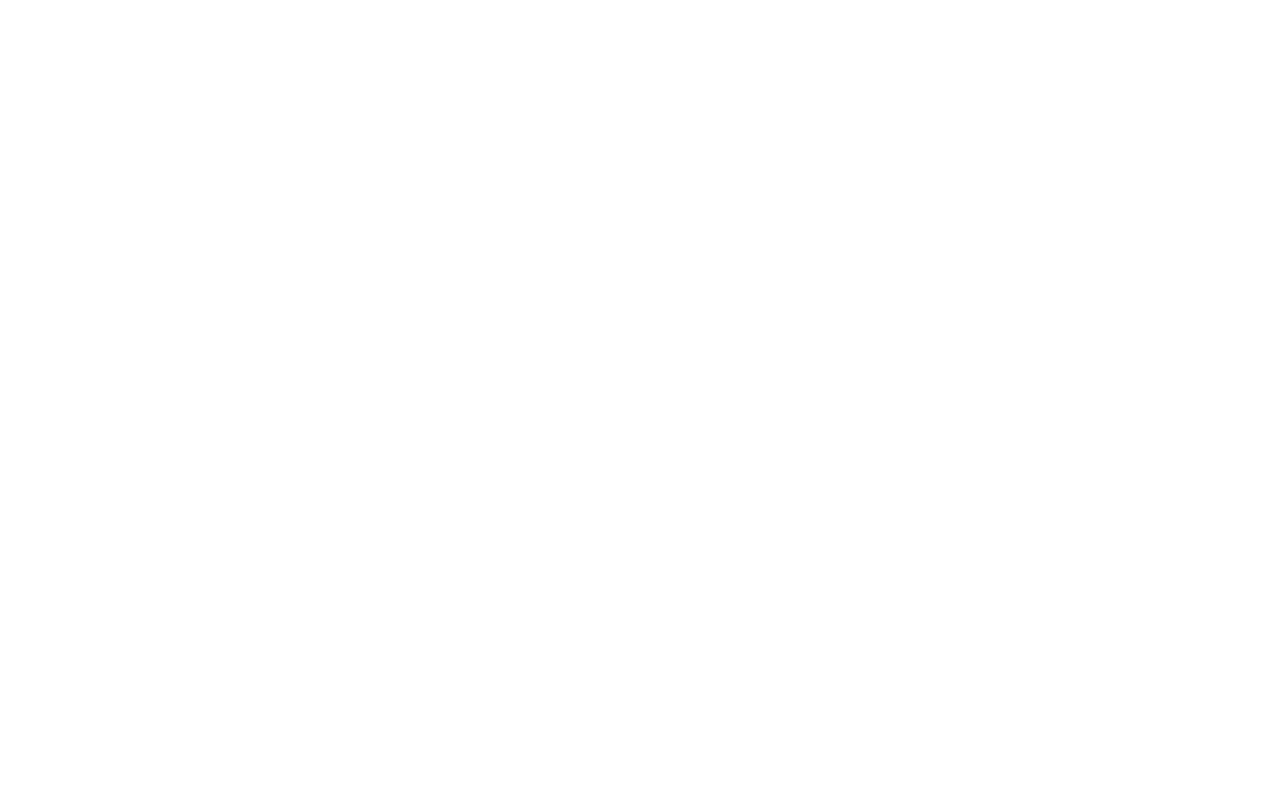
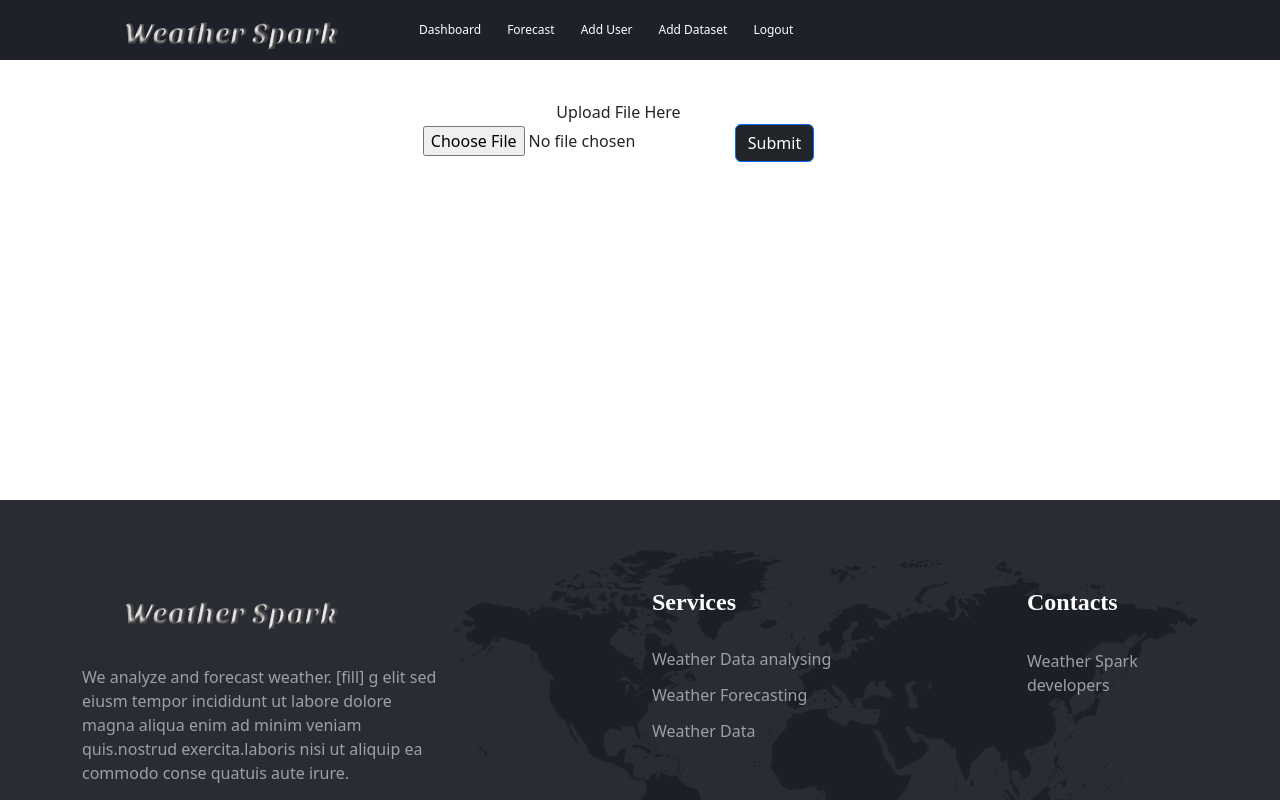
Before and after one commit to PrasadDSandaruwan/weather-app, a React (Create React App) app: page /upload-dataset in a window 1280 px wide. Before the commit this address had no page. Shown: the top 800 px of the page. Built offline with nearby package versions, Linux system fonts and the light colour scheme; sample sign-in values are in the browser's storage; what chartjs-plugin-zoom would draw is missing.

Commit message:
sign in and add user

```diff
--- a/src/AppRoutes.jsx
+++ b/src/AppRoutes.jsx
@@ -5,50 +5,29 @@ import SignUp from "./components/common/signup";
 import Home from "./components/pages/Home";
 import Dashboard from "./components/dashboard/dashboard";
 import Forecast from "./components/forecast/forecast";
-
-// import HomeNavbar from "./components/navbar/HomeNavbar";
-// import RoutesMap from "./components/common/RoutesMap";
-// import Admin from "./layouts/Admin";
-// import Auth from "./layouts/Auth";
-// import User from "./layouts/User";
-
-// const RoutesMap = ({ component: Component, layout: Layout, ...rest }) => {
-//   <Route
-//     {...rest}
-//     render={(props) => {
-//       <Layout>
-//         <Component {...props}></Component>
-//       </Layout>;
-//     }}
-//   ></Route>;
-// };
+import ProtectedRoute from "./components/common/pretectedRoute";
+import Logout from "./components/common/logout";
+import UploadCSV from "./components/common/uploadCSV";
 
 export class AppRoutes extends Component {
   render() {
     return (
       <BrowserRouter>
         <Routes>
-          {/* <Route
-            path="/admin"
-            render={(props) => {
-              <Admin>
-                <Login {...props}></Login>
-              </Admin>;
-            }}
-          ></Route> */}
-          {/* <Route path="/admin" render={(props) => <Admin {...props}></Admin>} /> */}
-          {/* <Route path="/admin" element={<Admin />} /> */}
-          {/* <Route path="/auth" element={<Auth />} /> */}
-          {/* <Route path="/" element={<User />} /> */}
-          {/* <Navigate to="/" /> */}
-          {/* <Admin></Admin> */}
-          {/* <Route path="/auth" render={(props) => <Auth {...props}></Auth>} />
-          <Route path="/" render={(props) => <User {...props} />} /> */}
-          <Route path="/register" element={<SignUp />} />
+          <Route
+            path="/add-user"
+            element={
+              <ProtectedRoute>
+                <SignUp />
+              </ProtectedRoute>
+            }
+          />
           <Route path="/auth" element={<Login />} />
+          <Route path="/upload-dataset" element={<UploadCSV />} />
           <Route path="/" element={<Home></Home>}></Route>
           <Route path="/dashboard" element={<Dashboard />} />
           <Route path="/forecast" element={<Forecast />} />
+          <Route path="/logout" element={<Logout />} />
         </Routes>
       </BrowserRouter>
     );
--- /dev/null
+++ b/src/components/common/logout.jsx
@@ -0,0 +1,13 @@
+import React from "react";
+import { useLocation, Navigate } from "react-router-dom";
+import authService from "../../service/authService";
+
+function Logout() {
+  let location = useLocation();
+
+  authService.logout();
+
+  return <Navigate to="/" state={{ from: location }} />;
+}
+
+export default Logout;
--- /dev/null
+++ b/src/components/common/pretectedRoute.jsx
@@ -0,0 +1,40 @@
+import React from "react";
+import { redirect, Route, useLocation, Navigate } from "react-router-dom";
+import Auth from "../../service/authService";
+
+// const ProtectedRoute = ({ path, component: Component, render, ...rest }) => {
+//   return (
+//     <Route
+//       exact
+//       path={path}
+//       {...rest}
+//       render={(props) => {
+//         if (!Auth.getCurrentUser()) {
+//             return redirect()
+//         }
+
+//         //   return (
+//         //     <Navigate
+//         //       to={{
+//         //         pathname: "/auth",
+//         //         state: { from: props.location },
+//         //       }}
+//         //     />
+//         //   );
+//         return Component ? <Component {...props} /> : render(props);
+//       }}
+//     />
+//   );
+// };
+
+function ProtectedRoute({ children }) {
+  let location = useLocation();
+
+  if (!Auth.getCurrentUser()) {
+    return <Navigate to="/" state={{ from: location }} />;
+  }
+
+  return children;
+}
+
+export default ProtectedRoute;
--- a/src/components/common/signup.jsx
+++ b/src/components/common/signup.jsx
@@ -20,8 +20,13 @@ const SignUp = (props) => {
       email: inputs.email,
       password: inputs.password,
     };
+    try {
+      const response = addUser(data);
+    } catch (error) {
+      // TODO
+    }
 
-    const response = addUser();
+    // console.log(response);
   };
 
   return (
--- /dev/null
+++ b/src/components/common/uploadCSV.jsx
@@ -0,0 +1,51 @@
+import React from "react";
+import Admin from "../../layouts/Admin";
+import { uploadCSVFile } from "../../service/forecastService";
+
+import "./CSS/analyse.css";
+
+const UploadCSV = () => {
+  const [selectedFile, setSelectedFile] = React.useState(null);
+  const handleFileSelect = (event) => {
+    setSelectedFile(event.target.files[0]);
+  };
+
+  const handleSubmit = async (event) => {
+    event.preventDefault();
+    const formData = new FormData();
+
+    // console.log(event.target.files);
+    formData.append("file", selectedFile);
+    uploadCSVFile(formData);
+  };
+
+  return (
+    <Admin>
+      {/* <div className="vh-100 d-flex justify-content-center align-items-center"> */}
+      <div
+        className="container text-center "
+        style={{
+          minHeight: "500px",
+          paddingTop: "100px",
+          paddingRight: "55px",
+        }}
+      >
+        <div>Upload File Here</div>
+        <form className="w-100">
+          <input type="file" name="file" onChange={handleFileSelect}></input>
+          <button
+            type="submit"
+            className="btn btn-primary bg-dark"
+            onClick={handleSubmit}
+          >
+            Submit
+          </button>
+        </form>
+      </div>
+      {/* <div style={{ height: "500px" }}></div> */}
+      {/* </div> */}
+    </Admin>
+  );
+};
+
+export default UploadCSV;
--- a/src/components/navbar/AdminNavbar.jsx
+++ b/src/components/navbar/AdminNavbar.jsx
@@ -3,6 +3,7 @@ import { NavLink } from "react-router-dom";
 import LoggedIn from "../common/loggedIn";
 import Logo from "../common/SVG/footerLogo";
 import "./css/HomeNavbar.css";
+import authService from "../../service/authService";
 
 const AdminNavbar = (props) => {
   const navClass = "navbar navbar-expand-lg navbar-light ";
@@ -20,23 +21,49 @@ const AdminNavbar = (props) => {
               <div class="collapse navbar-collapse col-6" id="navbarNav">
                 <ul class="navbar-nav">
                   <li class="nav-item nav-link">
-                    <NavLink class="nav-link" to="#">
+                    <NavLink class="nav-link" to="/dashboard">
                       <span className="text-white">Dashboard</span>
                     </NavLink>
                   </li>
                   <li class="nav-item nav-link">
+                    <NavLink class="nav-link" to="/forecast">
+                      <span className="text-white">Forecast</span>
+                    </NavLink>
+                  </li>
+                  {authService.getCurrentUser() && (
+                    <>
+                      <li class="nav-item nav-link">
+                        <NavLink class="nav-link" to="/add-user">
+                          <span className="text-white">Add User</span>
+                        </NavLink>
+                      </li>
+                      <li class="nav-item nav-link">
+                        <NavLink class="nav-link" to="/">
+                          <span className="text-white">Add Dataset</span>
+                        </NavLink>
+                      </li>
+                      <li class="nav-item nav-link">
+                        <NavLink class="nav-link" to="/logout">
+                          <span className="text-white">Logout</span>
+                        </NavLink>
+                      </li>
+                      {/* <li class="nav-item nav-link">
                     <NavLink class="nav-link" to="#">
                       <span className="text-white">Forecast</span>
                     </NavLink>
-                  </li>
+                  </li> */}
+                    </>
+                  )}
                 </ul>
               </div>
-              <div className="col-2 text-center m-auto align-items-center justify-content-center">
+              {/* <div className="col-2 text-center m-auto align-items-center justify-content-center">
                 <LoggedIn></LoggedIn>
-              </div>
+              </div> */}
             </div>
           </div>
         </nav>
+        {/* {authService.getCurrentUser() && (
+          <>
             <hr className=" text-white p-0 m-0" />
             <div className={navClass + " admin-nav"}>
               <div className="container">
@@ -56,6 +83,8 @@ const AdminNavbar = (props) => {
                 </div>
               </div>
             </div>
+          </>
+        )} */}
       </div>
     </React.Fragment>
   );
--- a/src/components/navbar/HomeNavbar.jsx
+++ b/src/components/navbar/HomeNavbar.jsx
@@ -3,12 +3,13 @@ import { NavLink } from "react-router-dom";
 import Logo from "../common/SVG/footerLogo";
 import "./css/HomeNavbar.css";
 import { Typewriter } from "react-simple-typewriter";
+import authService from "../../service/authService";
 
 const HomeNavbar = (props) => {
   const [colorChange, setColorchange] = useState(false);
   const changeNavbarColor = () => {
     // const height = window.height;
-    if (window.scrollY >= 570) {
+    if (window.scrollY >= 500) {
       setColorchange(true);
     } else {
       setColorchange(false);
@@ -33,15 +34,45 @@ const HomeNavbar = (props) => {
           <div class="collapse navbar-collapse" id="navbarNav">
             <ul class="navbar-nav">
               <li class="nav-item nav-link">
-                <NavLink class="nav-link" to="#">
+                <NavLink class="nav-link" to="/dashboard">
                   <span className="text-white">Dashboard</span>
                 </NavLink>
               </li>
               <li class="nav-item nav-link">
-                <NavLink class="nav-link" to="#">
+                <NavLink class="nav-link" to="/forecast">
                   <span className="text-white">Forecast</span>
                 </NavLink>
               </li>
+
+              {authService.getCurrentUser() && (
+                <>
+                  <li class="nav-item nav-link">
+                    <NavLink class="nav-link" to="/add-user">
+                      <span className="text-white">Add User</span>
+                    </NavLink>
+                  </li>
+                  <li class="nav-item nav-link">
+                    <NavLink class="nav-link" to="/">
+                      <span className="text-white">Add Dataset</span>
+                    </NavLink>
+                  </li>
+                  <li class="nav-item nav-link">
+                    <NavLink class="nav-link" to="/logout">
+                      <span className="text-white">Logout</span>
+                    </NavLink>
+                  </li>
+                  {/* <li class="nav-item nav-link">
+                    <NavLink class="nav-link" to="#">
+                      <span className="text-white">Forecast</span>
+                    </NavLink>
+                  </li>
+                  <li class="nav-item nav-link">
+                    <NavLink class="nav-link" to="#">
+                      <span className="text-white">Forecast</span>
+                    </NavLink>
+                  </li> */}
+                </>
+              )}
               {/* <li class="nav-item nav-link">
                 <NavLink class="nav-link" to="#">
                   Pricing
--- a/src/service/forecastService.js
+++ b/src/service/forecastService.js
@@ -1,6 +1,7 @@
 // import "querystring";
 import http from "./httpService";
 import CONFIG from "../config.json";
+import Auth from "./authService";
 
 // const querystring = require("querystring");
 
@@ -36,9 +37,18 @@ export async function getWeekdays() {
   return response.data;
 }
 
+export async function uploadCSVFile(file) {
+  const response = await http.post(apiEndpoint + "upload-csv", file, {
+    headers: { token: `${Auth.getJwt()}` },
+  });
+
+  return response.data;
+}
+
 export default {
   getCurrentData,
   getPrediction,
   getMinMax,
   getWeekdays,
+  uploadCSVFile,
 };
--- a/src/service/userService.js
+++ b/src/service/userService.js
@@ -7,11 +7,14 @@ import Auth from "./authService";
 const apiUrl = CONFIG.apiUrl + "user/";
 
 export async function addUser(data) {
-  console.log("add user data", data);
+  console.log("add user data", Auth.getJwt());
 
   const apiEndPoint = apiUrl + "add-user";
   const response = await http.post(apiEndPoint, data, {
-    headers: { Authorization: `Bearer ${Auth.getJwt()}` },
+    headers: {
+      token: `${Auth.getJwt()}`,
+      "Content-Type": "multipart/form-data",
+    },
   });
 
   console.log("add user", response);
```
Lines whose indentation alone changed are shown as unchanged.
